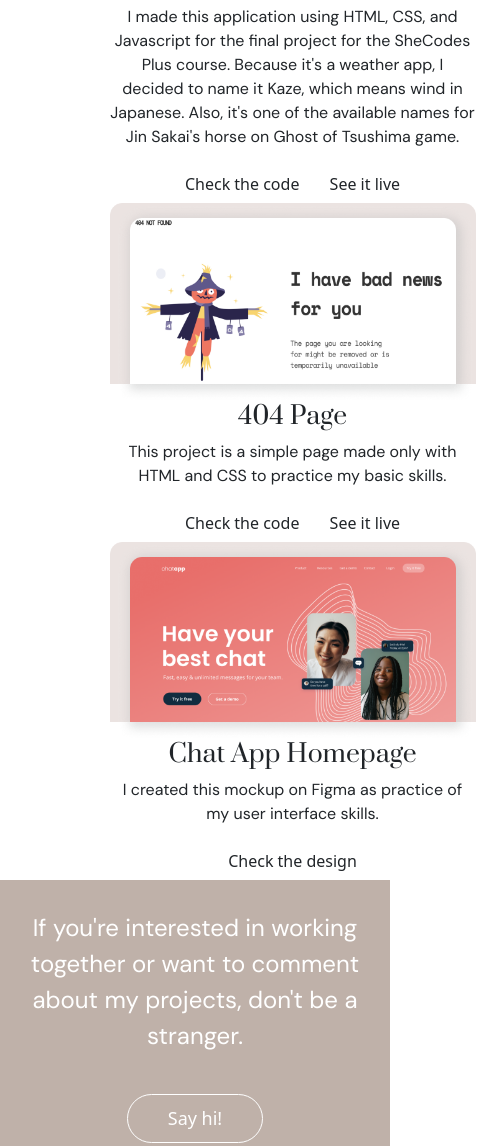
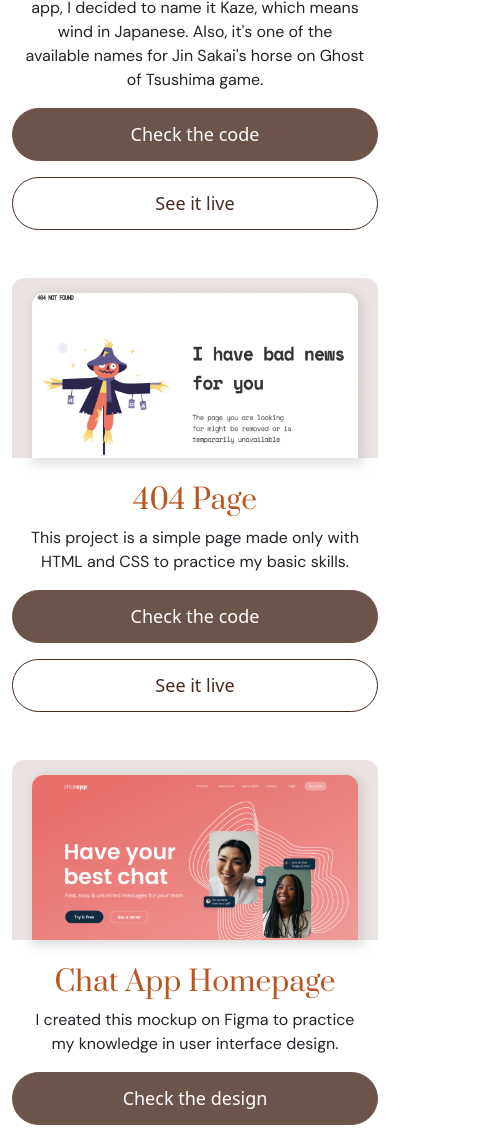
Before and after one commit to pollianaaraujo/personal-portfolio, a plain HTML site: page work.html in a window 390 px wide. Shown: the part 596-1742 px from the top of the page, 488 px wide, since content can reach past the window. Drawn offline with nearby package versions, Linux system fonts and the light colour scheme.

Commit message:
Improve responsive behavior on Work and Contact pages

```diff
--- a/src/styles.css
+++ b/src/styles.css
@@ -82,11 +82,13 @@ p {
   padding-bottom: 36px;
 }
 
-.hero-buttons a {
+.hero-buttons a,
+.project-buttons a {
   margin-right: 24px;
 }
 
-.hero-buttons a:last-child {
+.hero-buttons a:last-child,
+.project-buttons a:last-child {
   margin-right: 0;
 }
 
@@ -99,7 +101,7 @@ p {
   background-color: var(--link-color);
   border: 1px solid var(--link-color);
   opacity: 0.8;
-  padding: 10px 52px;
+  padding: 12px 48px;
   text-decoration: none;
   border-radius: 40px;
 }
@@ -117,7 +119,7 @@ p {
   font-weight: 500;
   background-color: transparent;
   border: 1px solid var(--link-color);
-  padding: 10px 20px;
+  padding: 12px 36px;
   text-decoration: none;
   border-radius: 40px;
 }
@@ -136,7 +138,7 @@ p {
   font-weight: 500;
   background-color: transparent;
   border: 1px solid #ffffff;
-  padding: 10px 40px;
+  padding: 12px 40px;
   text-decoration: none;
   border-radius: 40px;
 }
@@ -156,7 +158,7 @@ p {
 }
 
 .homepage-paragraphs,
-.contact-info-paragraph {
+.content-page-paragraph {
   font-size: 20px;
   font-weight: 400;
   line-height: 1.5em;
@@ -198,19 +200,28 @@ p {
   max-width: 80%;
 }
 
+.work-info-paragraph {
+  color: var(--primary-color);
+}
+
 .contact-section {
   background-color: var(--neutral-color);
+  color: var(--primary-color);
 }
 
 .contact-section,
-.contact-info-page {
-  color: var(--primary-color);
+.content-pages {
   padding-top: 60px;
   padding-bottom: 60px;
 }
 
 .contact-info-title {
+  color: var(--primary-color);
   font-size: 36px;
+}
+
+.work-page-title {
+  font-size: 28px;
 }
 
 /* Banner section styling */
@@ -222,6 +233,7 @@ p {
 }
 
 .banner p {
+  font-size: 24px;
   padding-bottom: 24px;
 }
 
@@ -305,7 +317,8 @@ p {
 /* Media queries */
 
 @media screen and (max-width: 576px) {
-  .hero-buttons {
+  .hero-buttons,
+  .project-buttons {
     display: flex;
     flex-direction: column;
   }
@@ -314,8 +327,13 @@ p {
     margin-bottom: 16px;
   }
 
-  .hero-buttons a {
+  .hero-buttons a,
+  .project-buttons a {
     margin-right: 0;
+  }
+
+  .contact-page-button {
+    padding: 12px 40px;
   }
 }
 
@@ -340,6 +358,29 @@ p {
     padding: 0 10px;
   }
 
+  .page-header {
+    padding-bottom: 30px;
+  }
+
+  .page-title,
+  .contact-info-title {
+    font-size: 28px;
+  }
+
+  .page-subtitle {
+    font-size: 16px;
+    padding: 0 12px;
+  }
+
+  .content-pages {
+    padding: 30px 0;
+  }
+
+  .content-page-paragraph {
+    font-size: 16px;
+    padding: 0 12px;
+  }
+
   .about-section img {
     margin-top: 24px;
   }
@@ -350,6 +391,15 @@ p {
 
   .contact-section {
     padding: 30px 0;
+  }
+
+  .contact-image {
+    padding-top: 24px;
+  }
+
+  .banner p {
+    font-size: 20px;
+    padding: 0 16px;
   }
 
   .footer-section {
--- a/work.html
+++ b/work.html
@@ -108,52 +108,77 @@
       </p>
     </div>
 
-    <!-- Contact Info Content -->
+    <!-- Work Info Content -->
+    <div class="content-pages">
       <div class="container">
         <div class="row">
-        <div class="col-12 col-lg-6 offset-3">
+          <div class="col-12 col-lg-6 offset-lg-3">
             <img
               class="img-fluid"
               src="images/weather-app.png"
-            alt="Weather App Project"
+              alt="Weather App
+            Project"
             />
-          <h2>Kaze Weather App</h2>
-          <p>
+            <h2 class="mt-2 highlight work-page-title">Kaze Weather App</h2>
+            <p class="content-page-paragraph">
               I made this application using HTML, CSS, and Javascript for the
               final project for the SheCodes Plus course. Because it's a weather
-            app, I decided to name it Kaze, which means wind in Japanese. Also,
-            it's one of the available names for Jin Sakai's horse on Ghost of
-            Tsushima game.
+              app, I decided to name it Kaze, which means wind in Japanese.
+              Also, it's one of the available names for Jin Sakai's horse on
+              Ghost of Tsushima game.
             </p>
-          <a class="btn" href="#">Check the code</a>
-          <a class="btn" href="#">See it live</a>
+            <div class="project-buttons">
+              <a
+                class="btn primary-button"
+                href="https://github.com/pollianaaraujo/weather-app"
+                >Check the code</a
+              >
+              <a
+                class="btn ghost-button"
+                href="https://practical-elion-1bd00e.netlify.app/"
+                >See it live</a
+              >
             </div>
-        <div class="col-12 col-lg-6 offset-3">
+          </div>
+          <div class="col-12 col-lg-6 offset-lg-3">
             <img
-            class="img-fluid"
+              class="img-fluid pt-5"
               src="images/not-found.png"
               alt="Not Found Page"
             />
-          <h2>404 Page</h2>
-          <p>
+            <h2 class="mt-2 highlight work-page-title">404 Page</h2>
+            <p class="content-page-paragraph">
               This project is a simple page made only with HTML and CSS to
               practice my basic skills.
             </p>
-          <a class="btn" href="#">Check the code</a>
-          <a class="btn" href="#">See it live</a>
+            <div class="project-buttons">
+              <a
+                class="btn primary-button"
+                href="https://github.com/pollianaaraujo/devchallenge-projects/tree/main/404-page"
+                >Check the code</a
+              >
+              <a
+                class="btn ghost-button"
+                href="https://vibrant-lamport-eaba5f.netlify.app/404-page/404-page.html"
+                >See it live</a
+              >
             </div>
-        <div class="col-12 col-lg-6 offset-3">
+          </div>
+          <div class="col-12 col-lg-6 offset-lg-3">
             <img
-            class="img-fluid"
+              class="img-fluid pt-5"
               src="images/chat-app.png"
               alt="Chat App Design"
             />
-          <h2>Chat App Homepage</h2>
-          <p>
-            I created this mockup on Figma as practice of my user interface
-            skills.
+            <h2 class="mt-2 highlight work-page-title">Chat App Homepage</h2>
+            <p class="content-page-paragraph">
+              I created this mockup on Figma to practice my knowledge in user
+              interface design.
             </p>
-          <a class="btn" href="#">Check the design</a>
+            <div class="project-buttons">
+              <a class="btn primary-button" href="#">Check the design</a>
+            </div>
+          </div>
         </div>
       </div>
     </div>
```
Also changed, not shown: contact.html (+6 -4 lines), index.html (+1 -1 lines). Lines whose indentation alone changed are shown as unchanged.
